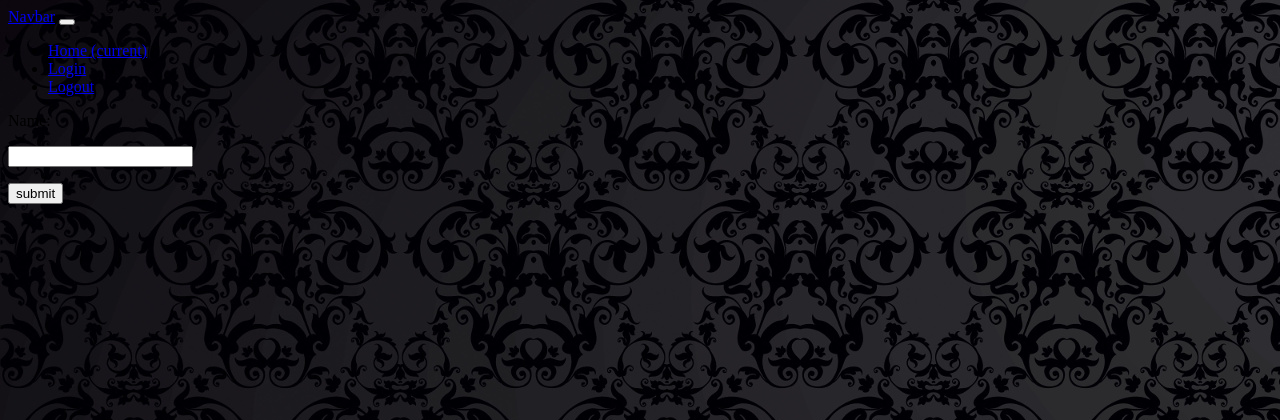
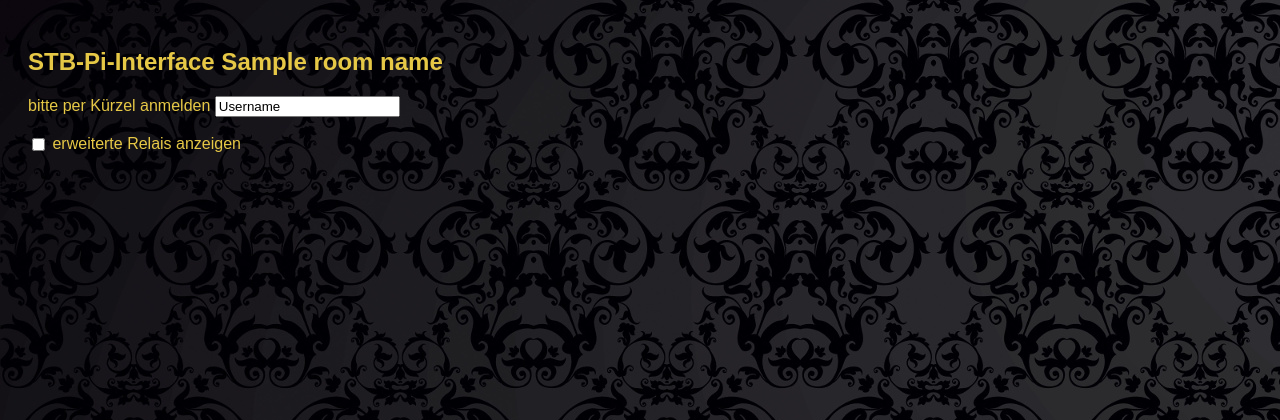
Before and after one commit to MartinPek/Electroscape-Interface, a Flask app: template examples/flask tutorial files/templates/login.html in a window 1280 px wide. Shown: the top 420 px of the page. Run offline with Flask 2, Linux system fonts and the light colour scheme; the template is opened without the code that fills it: most values are stand-ins (such as "Sample title", 1, 10 or a date in 2020); some libraries are stand-ins or nearby versions.

Commit message:
made login mandatory

```diff
--- a/app.py
+++ b/app.py
@@ -27,6 +27,8 @@
 
 '''
 TODO:
+- customized and colourized button status buttons inside json
+- check whats up with taht oen websocket problem i had, try to break it
 - add frontendaction to (both?) logs aswell, having both requires a modification to the seriallogger
 - collapsible elements?
 - buttons with red and green colours?
@@ -103,26 +105,21 @@ def interpreter(immuteable):
 @app.route('/', methods=['GET', 'POST'])
 def index():
     global stb_thread
+    room_name = stb.settings.room_name
     if stb_thread is None:
         stb_thread = socketio.start_background_task(updater)
-    room_name = stb.settings.room_name
 
-    if request.method == 'GET':
-        brains = stb.brains
-        relays = stb.relays
-        return render_template('index.html', brains=brains, room_name=room_name, relays=relays,
-                               async_mode=socketio.async_mode, username=stb.user,
-                               extended_relays=stb.extended_relays, serial_limit=stb.settings.serial_limit)
-    elif request.method == 'POST':
+    if request.method == 'POST':
         print("post returned: {}".format(request.form))
         interpreter(request.form)
-        brains = stb.brains
-        relays = stb.relays
-        return render_template('index.html', brains=brains, room_name=room_name, relays=relays,
-                               async_mode=socketio.async_mode, username=stb.user,
-                               extended_relays=stb.extended_relays, serial_limit=stb.settings.serial_limit)
-    else:
-        return "something went wrong with the request, reload with F5"
+    if not stb.user:
+        return render_template('login.html', room_name=room_name, username=stb.user)
+
+    brains = stb.brains
+    relays = stb.relays
+    return render_template('index.html', brains=brains, room_name=room_name, relays=relays,
+                           async_mode=socketio.async_mode, username=stb.user,
+                           extended_relays=stb.extended_relays, serial_limit=stb.settings.serial_limit)
 
 
 def updater():
@@ -137,7 +134,7 @@ def updater():
             if len(stb.serial_updates) > 0:
                 socketio.emit('serial_update', {'lines': stb.serial_updates}, namespace='/test', broadcast=True)
                 stb.serial_updates = []
-            socketio.sleep(20)
+            socketio.sleep(1)
     finally:
         stb.cleanup()
 
--- a/templates/_navbar.html
+++ b/templates/_navbar.html
@@ -7,7 +7,7 @@
     </span>
     <!--<a class="topnav-right" href="{{ url_for('login') }}">Login</a> -->
 
-
+    <!-- tehcnically no longer used, keeping it as an example for dropdown -->
     {% if not username %}
     <span class="right">
         <div class="dropdown">Login
--- /dev/null
+++ b/templates/login.html
@@ -0,0 +1,33 @@
+<!DOCTYPE html>
+<html lang="en">
+
+<style>
+    body {
+        background-image: url({{ url_for('static', filename='img/Hintergrund_Standard.jpg') }})
+    }
+</style>
+
+<head>
+    <meta charset="utf-8"/>
+    <title>STB-Pi {{ room_name }}</title>
+    <link href="{{ url_for('static', filename='css/style.css') }}" rel="stylesheet">
+</head>
+
+<body>
+    <div><h2>STB-Pi-Interface {{ room_name }}</h2></div>
+    <div>
+        <form method="POST" action="">
+            <div>
+                bitte per Kürzel anmelden
+                <input type="text" name="login" value="Username"><br>
+            </div>
+            <br>
+            <label style="font-weight: normal;">
+                <input type="checkbox" name="extend_relays">
+                erweiterte Relais anzeigen
+            </label>
+        </form>
+    </div>
+</body>
+
+</html>
```
Also changed, not shown: templates/index.html (+0 -27 lines).
